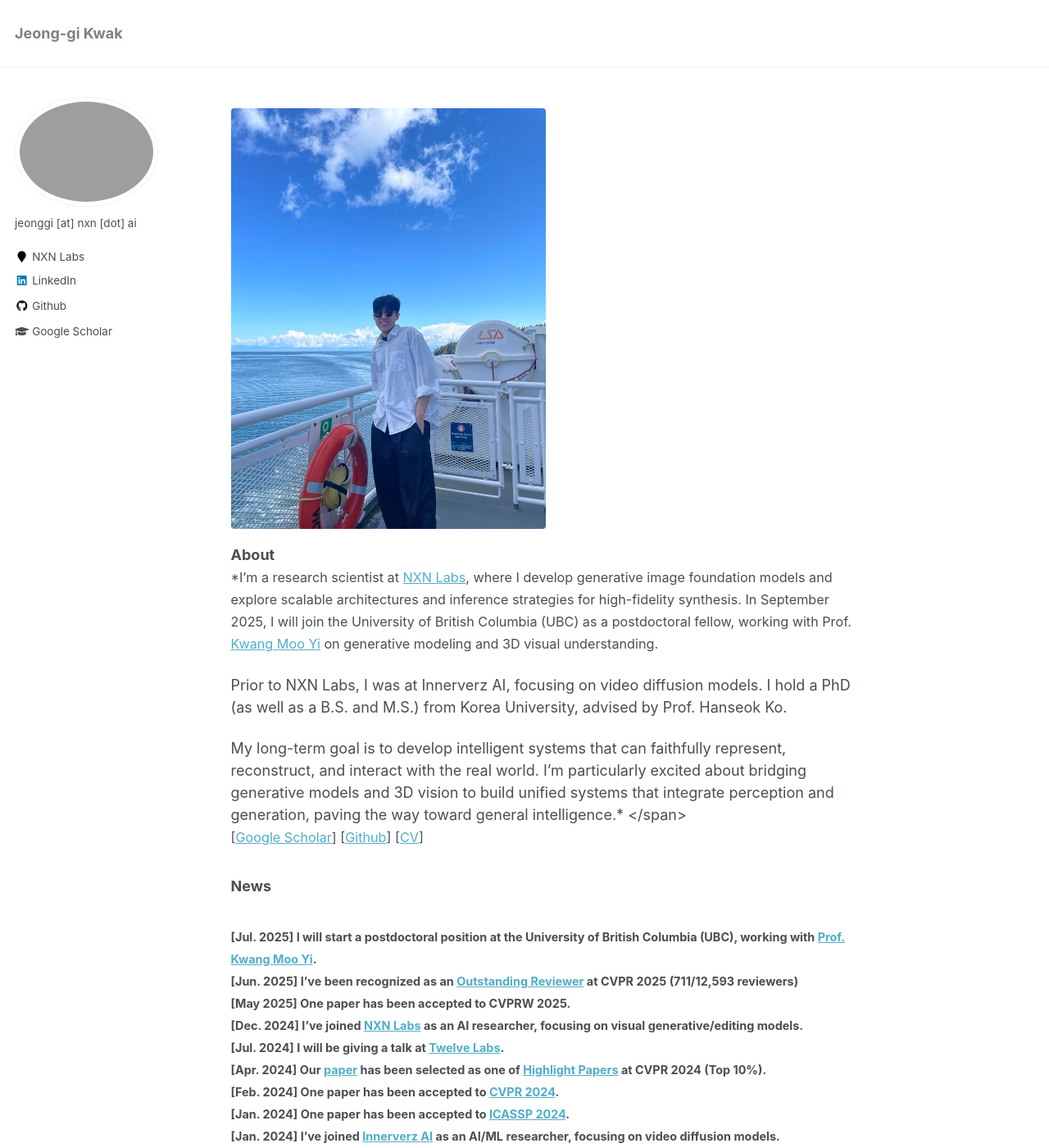
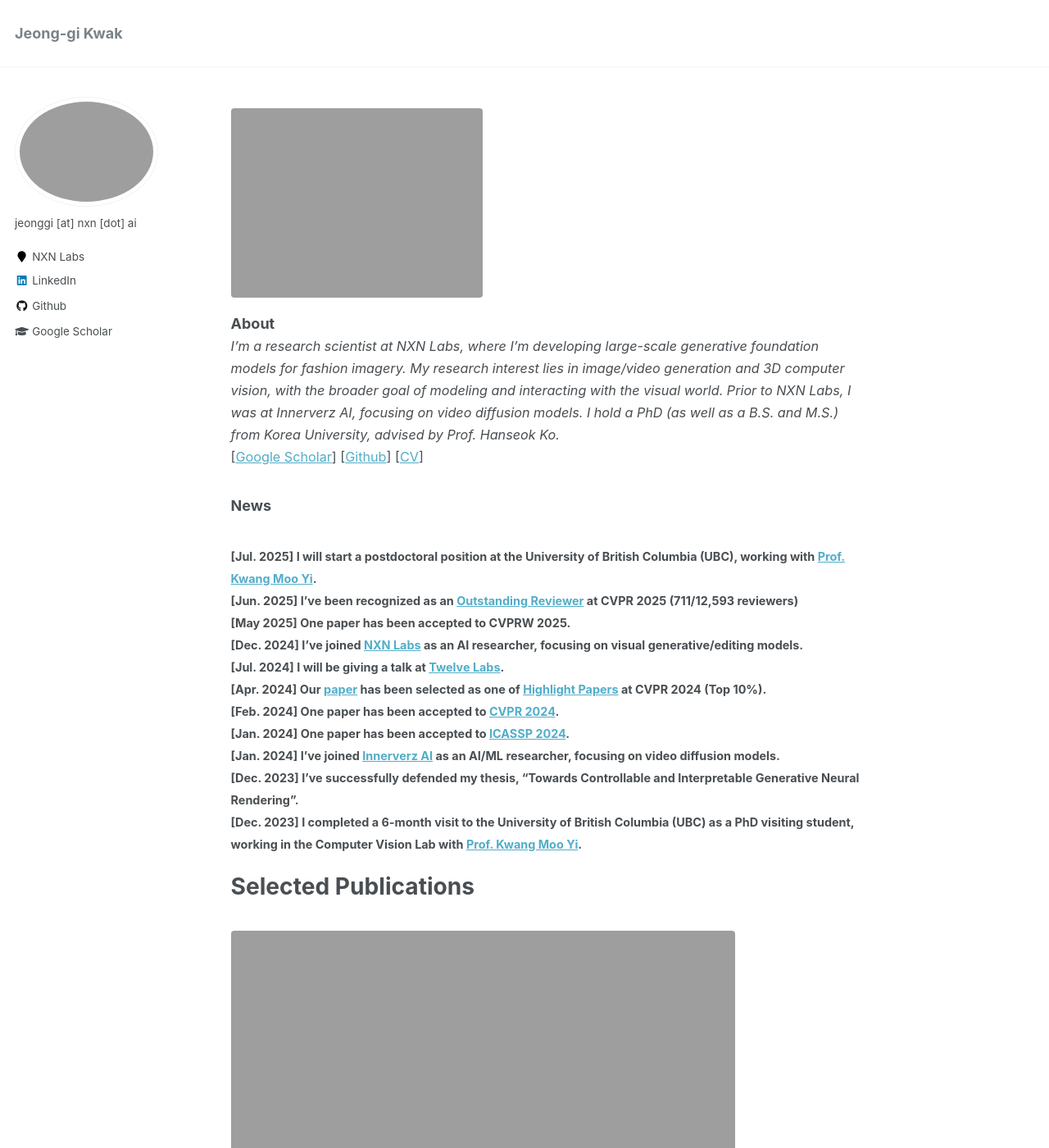
Before and after one commit to jgkwak95/jgkwak95.github.io, a Jekyll site: the page built from _pages/about.md, in a window 1280 px wide and 1400 px high. Shown: the whole window at 82% size. Built offline with Jekyll 4.4.1, drawn with Linux system fonts in a browser that asks for light colours.

Commit message:
Update about.md

```diff
--- a/_pages/about.md
+++ b/_pages/about.md
@@ -7,14 +7,10 @@ redirect_from:
   - /about/
   - /about.html
 ---
-<figure style="width: 50%;margin-bottom: 0px;margin-top: 0px"> <img src="{{ site.url }}{{ site.baseurl }}/images/profile.jpg" alt=""> </figure>
+<figure style="width: 40%;margin-bottom: 0px;margin-top: 0px"> <img src="{{ site.url }}{{ site.baseurl }}/images/IMG_8446.jpg" alt=""> </figure>
 **About**
 <span style="font-size:90%">
-*I’m a research scientist at [NXN Labs](https://nxn.ai/), where I develop generative image foundation models and explore scalable architectures and inference strategies for high-fidelity synthesis. In September 2025, I will join the University of British Columbia (UBC) as a postdoctoral fellow, working with Prof. [Kwang Moo Yi](https://www.cs.ubc.ca/~kmyi/) on generative modeling and 3D visual understanding.
-
-Prior to NXN Labs, I was at Innerverz AI, focusing on video diffusion models. I hold a PhD (as well as a B.S. and M.S.) from Korea University, advised by Prof. Hanseok Ko.
-
-My long-term goal is to develop intelligent systems that can faithfully represent, reconstruct, and interact with the real world. I’m particularly excited about bridging generative models and 3D vision to build unified systems that integrate perception and generation, paving the way toward general intelligence.*
+*I'm a research scientist at NXN Labs, where I'm developing large-scale generative foundation models for fashion imagery. My research interest lies in image/video generation and 3D computer vision, with the broader goal of modeling and interacting with the visual world. Prior to NXN Labs, I was at Innerverz AI, focusing on video diffusion models. I hold a PhD (as well as a B.S. and M.S.) from Korea University, advised by Prof. Hanseok Ko.*
 </span>
 <span style="font-size:90%">
 [[Google Scholar](https://scholar.google.co.kr/citations?user=OokxUB4AAAAJ)]  [[Github](https://github.com/jgkwak95)]  [[CV]({{ site.url }}{{ site.baseurl }}/files/CV_jgkwak.pdf)]
@@ -30,7 +26,7 @@ My long-term goal is to develop intelligent systems that can faithfully represen
 **[Feb. 2024] One paper has been accepted to <a href="https://cvpr.thecvf.com">CVPR 2024</a>.**
 **[Jan. 2024] One paper has been accepted to <a href="https://2024.ieeeicassp.org/">ICASSP 2024</a>.**
 **[Jan. 2024] I've joined  <a href="https://innerverz.io/">Innerverz AI</a> as an AI/ML researcher, focusing on video diffusion models.**
-**[Dec. 2023] I've successfully defended my thesis, "Towards Controllable and Interpretable Generative Neural Rendering".** <br>
+**[Dec. 2023] I've successfully defended my thesis, "Towards Controllable and Interpretable Generative Neural Rendering".**
 **[Dec. 2023] I completed a 6-month visit to the University of British Columbia (UBC) as a PhD visiting student, working in the Computer Vision Lab with <a href="https://www.cs.ubc.ca/~kmyi/">Prof. Kwang Moo Yi</a>.**
 </span>
 
```
